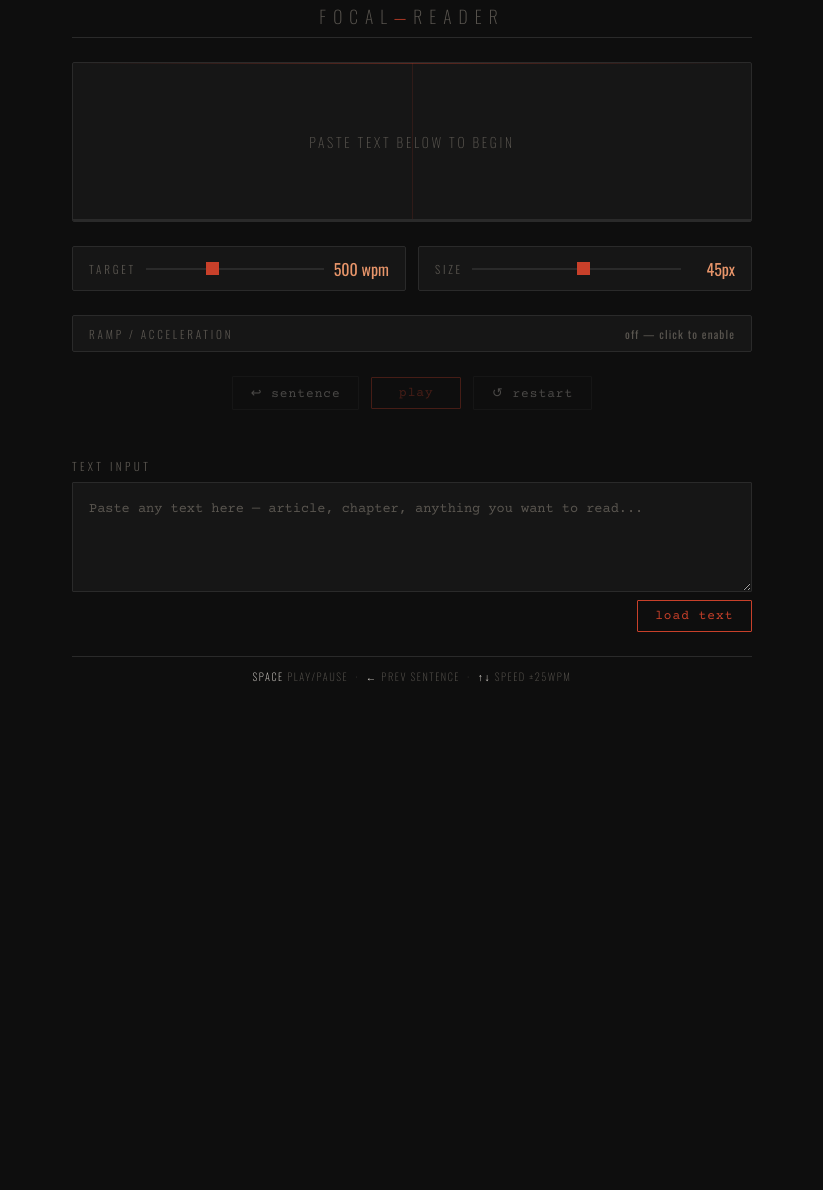
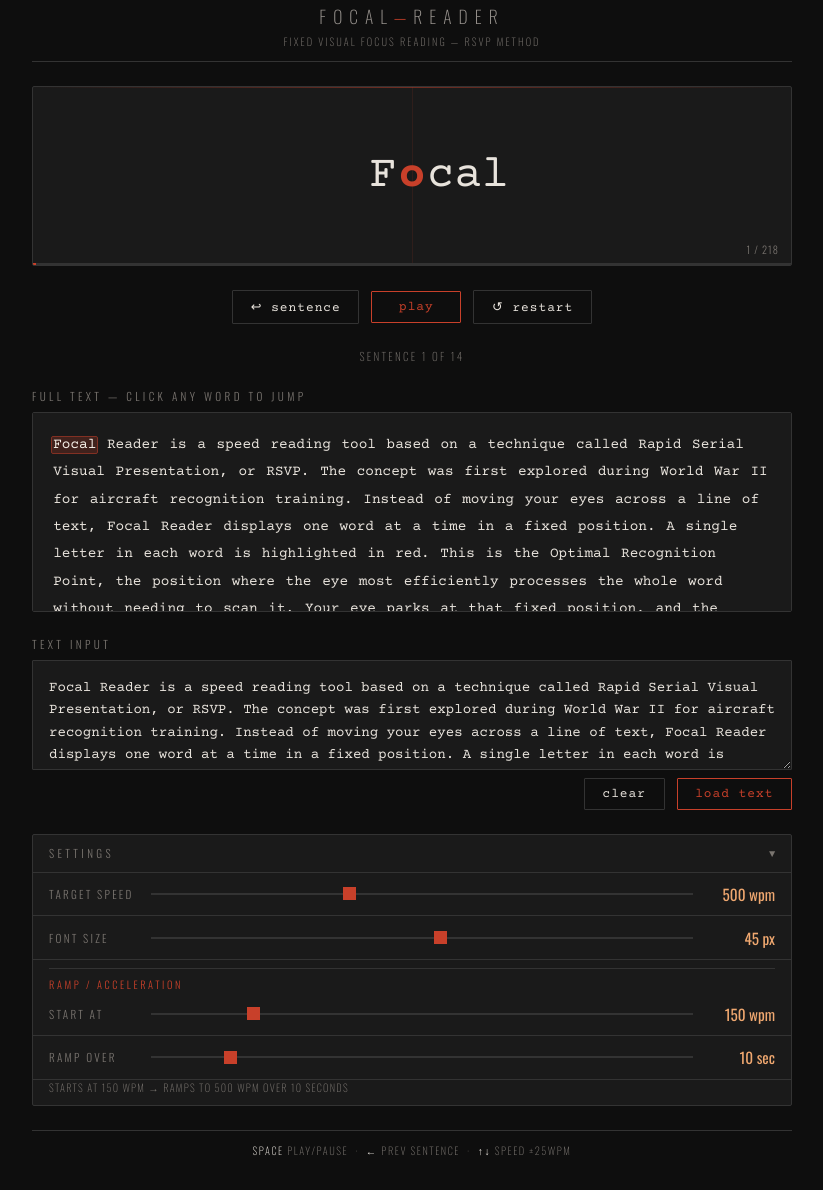
Before and after one commit to talmaru/Focal-Reader, a plain HTML site: page index.html in a window 1280 px wide. Shown: the part 29-1219 px from the top of the page, without its empty margins (228-1051 px from the left). Before the commit the page ends 800 px from the top, so only its background shows below. Drawn offline with nearby package versions, Linux system fonts and the light colour scheme.

Commit message:
Add files via upload

```diff
--- a/index.html
+++ b/index.html
@@ -8,51 +8,41 @@
   @import url('https://fonts.googleapis.com/css2?family=Courier+Prime:ital,wght@0,400;0,700;1,400&family=Oswald:wght@200;300;400&display=swap');
   *, *::before, *::after { box-sizing: border-box; margin: 0; padding: 0; }
   :root {
-    --bg: #0e0e0e; --surface: #161616; --border: #2a2a2a;
-    --text: #d4cfc9; --muted: #5a5650; --accent: #c8402a;
-    --accent2: #e8956a; --focus: #f0e6d3;
+    --bg: #0e0e0e; --surface: #1a1a1a; --border: #333;
+    --text: #e8e3dc; --muted: #7a7570; --accent: #c8402a;
+    --accent2: #f0a870; --focus: #f5f0e8;
     --highlight-bg: rgba(200,64,42,0.22); --highlight-border: rgba(200,64,42,0.6);
   }
   body { background:var(--bg); color:var(--text); font-family:'Courier Prime',monospace; min-height:100vh; display:flex; flex-direction:column; align-items:center; padding:2rem 1rem; }
-  .app { width:100%; max-width:680px; display:flex; flex-direction:column; gap:1.5rem; }
-  .header { text-align:center; padding-bottom:0.5rem; border-bottom:1px solid var(--border); }
-  .header h1 { font-family:'Oswald',sans-serif; font-weight:200; font-size:1.1rem; letter-spacing:0.4em; text-transform:uppercase; color:var(--muted); }
-  .header span { color:var(--accent); }
+  .app { width:100%; max-width:760px; display:flex; flex-direction:column; gap:1.5rem; }
 
-  .display-area { background:var(--surface); border:1px solid var(--border); border-radius:2px; height:160px; position:relative; overflow:hidden; }
-  .display-area::before { content:''; position:absolute; top:0; left:0; right:0; height:1px; background:linear-gradient(90deg,transparent,var(--accent),transparent); opacity:0.4; }
-  .pivot-guide { position:absolute; top:0; bottom:0; left:50%; width:1px; background:var(--accent); opacity:0.15; }
+  .header { text-align:center; padding-bottom:0.75rem; border-bottom:1px solid var(--border); }
+  .header h1 { font-family:'Oswald',sans-serif; font-weight:200; font-size:1.1rem; letter-spacing:0.4em; text-transform:uppercase; color:#9a9590; }
+  .header h1 span { color:var(--accent); }
+  .header p { font-family:'Oswald',sans-serif; font-weight:200; font-size:0.65rem; letter-spacing:0.2em; color:var(--muted); text-transform:uppercase; margin-top:0.3rem; }
+
+  /* DISPLAY — 25% wider via max-width increase, and we stretch the inner box */
+  .display-area {
+    background:var(--surface); border:1px solid var(--border);
+    border-radius:2px; height:180px; position:relative; overflow:hidden;
+  }
+  .display-area::before { content:''; position:absolute; top:0; left:0; right:0; height:1px; background:linear-gradient(90deg,transparent,var(--accent),transparent); opacity:0.5; }
+  .pivot-guide { position:absolute; top:0; bottom:0; left:50%; width:1px; background:var(--accent); opacity:0.12; }
+
   .word-stage { position:absolute; top:50%; left:0; right:0; transform:translateY(-50%); display:flex; align-items:baseline; justify-content:center; }
-  .word-before { display:block; text-align:right; width:50%; padding-right:2px; color:var(--text); white-space:nowrap; overflow:hidden; }
+  .word-before { display:block; text-align:right; width:50%; padding-right:2px; color:var(--text); white-space:nowrap; overflow:visible; }
   .word-pivot { display:block; color:var(--accent); font-weight:700; flex-shrink:0; }
-  .word-after { display:block; text-align:left; width:50%; padding-left:2px; color:var(--text); white-space:nowrap; overflow:hidden; }
+  .word-after { display:block; text-align:left; width:50%; padding-left:2px; color:var(--text); white-space:nowrap; overflow:visible; }
   .word-stage.flash { animation:flashIn 0.07s ease-out; }
   @keyframes flashIn { 0%{opacity:0.15;transform:translateY(-50%) scale(0.94)} 100%{opacity:1;transform:translateY(-50%) scale(1)} }
+
   .idle-text { position:absolute; top:50%; left:50%; transform:translate(-50%,-50%); font-family:'Oswald',sans-serif; font-weight:200; font-size:0.85rem; letter-spacing:0.2em; color:var(--muted); text-transform:uppercase; white-space:nowrap; }
   .progress-bar-wrap { height:2px; background:var(--border); width:100%; position:absolute; bottom:0; }
   .progress-bar-fill { height:100%; background:var(--accent); transition:width 0.1s linear; }
   .word-counter { position:absolute; bottom:8px; right:12px; font-size:0.65rem; color:var(--muted); letter-spacing:0.1em; font-family:'Oswald',sans-serif; font-weight:300; }
   .live-wpm { position:absolute; bottom:8px; left:12px; font-size:0.65rem; color:var(--accent2); letter-spacing:0.1em; font-family:'Oswald',sans-serif; font-weight:300; }
 
-  .controls-row { display:flex; align-items:center; gap:0.75rem; flex-wrap:wrap; }
-  .control-group { display:flex; align-items:center; gap:0.6rem; background:var(--surface); border:1px solid var(--border); padding:0.6rem 1rem; border-radius:2px; flex:1; min-width:180px; }
-  .control-label { font-family:'Oswald',sans-serif; font-weight:300; font-size:0.7rem; letter-spacing:0.25em; text-transform:uppercase; color:var(--muted); white-space:nowrap; }
-  .control-value { font-family:'Oswald',sans-serif; font-weight:400; font-size:1rem; color:var(--accent2); min-width:44px; text-align:right; white-space:nowrap; }
-  input[type=range] { flex:1; -webkit-appearance:none; height:2px; background:var(--border); outline:none; min-width:60px; }
-  input[type=range]::-webkit-slider-thumb { -webkit-appearance:none; width:13px; height:13px; background:var(--accent); border-radius:0; cursor:pointer; }
-
-  .ramp-section { background:var(--surface); border:1px solid var(--border); border-radius:2px; overflow:hidden; }
-  .ramp-header { display:flex; align-items:center; justify-content:space-between; padding:0.6rem 1rem; cursor:pointer; user-select:none; }
-  .ramp-title { font-family:'Oswald',sans-serif; font-weight:300; font-size:0.7rem; letter-spacing:0.25em; text-transform:uppercase; color:var(--muted); }
-  .ramp-toggle { font-size:0.7rem; color:var(--muted); letter-spacing:0.1em; font-family:'Oswald',sans-serif; }
-  .ramp-toggle.on { color:var(--accent2); }
-  .ramp-body { padding:0.75rem 1rem 1rem; display:flex; flex-direction:column; gap:0.75rem; border-top:1px solid var(--border); }
-  .ramp-body.hidden { display:none; }
-  .ramp-row { display:flex; align-items:center; gap:0.6rem; }
-  .ramp-label { font-family:'Oswald',sans-serif; font-weight:300; font-size:0.7rem; letter-spacing:0.2em; text-transform:uppercase; color:var(--muted); min-width:80px; }
-  .ramp-val { font-family:'Oswald',sans-serif; font-weight:400; font-size:0.95rem; color:var(--accent2); min-width:60px; text-align:right; white-space:nowrap; }
-  .ramp-note { font-family:'Oswald',sans-serif; font-weight:200; font-size:0.65rem; letter-spacing:0.15em; color:var(--muted); text-transform:uppercase; }
-
+  /* BUTTONS */
   .buttons { display:flex; align-items:center; justify-content:center; gap:0.75rem; }
   .btn { background:none; border:1px solid var(--border); color:var(--text); font-family:'Courier Prime',monospace; font-size:0.8rem; padding:0.5rem 1.1rem; cursor:pointer; letter-spacing:0.08em; transition:all 0.15s; border-radius:1px; }
   .btn:hover { border-color:var(--muted); color:var(--focus); }
@@ -60,10 +50,12 @@
   .btn.primary:hover { background:var(--accent); color:var(--bg); }
   .btn:disabled { opacity:0.3; cursor:not-allowed; }
 
-  .sentence-info { font-family:'Oswald',sans-serif; font-weight:200; font-size:0.7rem; letter-spacing:0.2em; color:var(--muted); text-align:center; text-transform:uppercase; }
+  .sentence-info { font-family:'Oswald',sans-serif; font-weight:200; font-size:0.7rem; letter-spacing:0.2em; color:var(--muted); text-align:center; text-transform:uppercase; min-height:1em; }
+
+  /* FULL TEXT */
   .fulltext-section { display:flex; flex-direction:column; gap:0.5rem; }
   .section-label { font-family:'Oswald',sans-serif; font-weight:300; font-size:0.7rem; letter-spacing:0.3em; text-transform:uppercase; color:var(--muted); }
-  .fulltext-view { background:var(--surface); border:1px solid var(--border); padding:1.2rem; border-radius:2px; max-height:220px; overflow-y:auto; line-height:1.9; font-size:0.88rem; scroll-behavior:smooth; }
+  .fulltext-view { background:var(--surface); border:1px solid var(--border); padding:1.2rem; border-radius:2px; max-height:200px; overflow-y:auto; line-height:1.9; font-size:0.9rem; color:var(--text); scroll-behavior:smooth; }
   .fulltext-view::-webkit-scrollbar { width:4px; }
   .fulltext-view::-webkit-scrollbar-track { background:var(--surface); }
   .fulltext-view::-webkit-scrollbar-thumb { background:var(--border); }
@@ -71,11 +63,33 @@
   .ft-word:hover { color:var(--focus); }
   .ft-word.active { background:var(--highlight-bg); color:var(--focus); outline:1px solid var(--highlight-border); }
 
+  /* TEXT INPUT */
   .text-section { display:flex; flex-direction:column; gap:0.5rem; }
-  textarea { background:var(--surface); border:1px solid var(--border); color:var(--text); font-family:'Courier Prime',monospace; font-size:0.85rem; line-height:1.6; padding:1rem; resize:vertical; min-height:110px; outline:none; border-radius:1px; transition:border-color 0.15s; }
+  textarea { background:var(--surface); border:1px solid var(--border); color:var(--text); font-family:'Courier Prime',monospace; font-size:0.88rem; line-height:1.6; padding:1rem; resize:vertical; min-height:110px; outline:none; border-radius:1px; transition:border-color 0.15s; }
   textarea:focus { border-color:var(--muted); }
   textarea::placeholder { color:var(--muted); }
-  .load-btn { align-self:flex-end; }
+  .text-actions { display:flex; gap:0.75rem; justify-content:flex-end; }
+
+  /* CONSOLIDATED OPTIONS BOX */
+  .options-box { background:var(--surface); border:1px solid var(--border); border-radius:2px; overflow:hidden; }
+  .options-header { display:flex; align-items:center; justify-content:space-between; padding:0.65rem 1rem; cursor:pointer; user-select:none; border-bottom:1px solid var(--border); }
+  .options-title { font-family:'Oswald',sans-serif; font-weight:300; font-size:0.7rem; letter-spacing:0.3em; text-transform:uppercase; color:var(--muted); }
+  .options-chevron { font-size:0.65rem; color:var(--muted); transition:transform 0.2s; }
+  .options-chevron.open { transform:rotate(180deg); }
+  .options-body { display:flex; flex-direction:column; gap:0; }
+  .options-body.hidden { display:none; }
+
+  .opt-row { display:flex; align-items:center; gap:0.75rem; padding:0.65rem 1rem; border-bottom:1px solid var(--border); }
+  .opt-row:last-child { border-bottom:none; }
+  .opt-label { font-family:'Oswald',sans-serif; font-weight:300; font-size:0.7rem; letter-spacing:0.2em; text-transform:uppercase; color:var(--muted); min-width:90px; }
+  .opt-val { font-family:'Oswald',sans-serif; font-weight:400; font-size:0.95rem; color:var(--accent2); min-width:70px; text-align:right; white-space:nowrap; }
+
+  input[type=range] { flex:1; -webkit-appearance:none; height:2px; background:var(--border); outline:none; min-width:80px; }
+  input[type=range]::-webkit-slider-thumb { -webkit-appearance:none; width:13px; height:13px; background:var(--accent); border-radius:0; cursor:pointer; }
+
+  .ramp-divider { padding:0.5rem 1rem 0; }
+  .ramp-divider-label { font-family:'Oswald',sans-serif; font-weight:300; font-size:0.65rem; letter-spacing:0.25em; text-transform:uppercase; color:var(--accent); border-top:1px solid var(--border); padding-top:0.5rem; display:block; }
+  .ramp-note { font-family:'Oswald',sans-serif; font-weight:200; font-size:0.65rem; letter-spacing:0.12em; color:var(--muted); text-transform:uppercase; padding:0 1rem 0.65rem; }
 
   .keyboard-hints { font-family:'Oswald',sans-serif; font-weight:200; font-size:0.65rem; letter-spacing:0.15em; color:var(--muted); text-align:center; text-transform:uppercase; border-top:1px solid var(--border); padding-top:0.75rem; }
   .keyboard-hints span { color:var(--text); }
@@ -83,11 +97,14 @@
 </head>
 <body>
 <div class="app">
-  <div class="header"><h1>FOCAL<span>—</span>READER</h1></div>
+  <div class="header">
+    <h1>FOCAL<span>—</span>READER</h1>
+    <p>Fixed Visual Focus Reading — RSVP Method</p>
+  </div>
 
   <div class="display-area">
     <div class="pivot-guide"></div>
-    <div class="idle-text" id="idleText">paste text below to begin</div>
+    <div class="idle-text" id="idleText">loading seed text…</div>
     <div class="word-stage" id="wordStage" style="display:none; font-size:45px;">
       <span class="word-before" id="wBefore"></span>
       <span class="word-pivot" id="wPivot"></span>
@@ -96,39 +113,6 @@
     <div class="live-wpm" id="liveWpm"></div>
     <div class="word-counter" id="wordCounter"></div>
     <div class="progress-bar-wrap"><div class="progress-bar-fill" id="progressBar" style="width:0%"></div></div>
-  </div>
-
-  <div class="controls-row">
-    <div class="control-group">
-      <span class="control-label">Target</span>
-      <input type="range" id="wpmSlider" min="100" max="1200" step="25" value="500">
-      <span class="control-value"><span id="wpmDisplay">500</span> wpm</span>
-    </div>
-    <div class="control-group">
-      <span class="control-label">Size</span>
-      <input type="range" id="fontSlider" min="16" max="72" step="2" value="45">
-      <span class="control-value"><span id="fontDisplay">45</span>px</span>
-    </div>
-  </div>
-
-  <div class="ramp-section">
-    <div class="ramp-header" id="rampHeader">
-      <span class="ramp-title">Ramp / Acceleration</span>
-      <span class="ramp-toggle" id="rampToggleLabel">off — click to enable</span>
-    </div>
-    <div class="ramp-body hidden" id="rampBody">
-      <div class="ramp-row">
-        <span class="ramp-label">Start at</span>
-        <input type="range" id="rampStartSlider" min="50" max="600" step="25" value="150">
-        <span class="ramp-val"><span id="rampStartDisplay">150</span> wpm</span>
-      </div>
-      <div class="ramp-row">
-        <span class="ramp-label">Ramp over</span>
-        <input type="range" id="rampDurSlider" min="2" max="60" step="1" value="10">
-        <span class="ramp-val"><span id="rampDurDisplay">10</span> sec</span>
-      </div>
-      <div class="ramp-note" id="rampNote">starts at 150 wpm → ramps to 500 wpm over 10 seconds</div>
-    </div>
   </div>
 
   <div class="buttons">
@@ -147,7 +131,44 @@
   <div class="text-section">
     <span class="section-label">Text Input</span>
     <textarea id="textInput" placeholder="Paste any text here — article, chapter, anything you want to read..."></textarea>
-    <button class="btn primary load-btn" id="loadBtn">load text</button>
+    <div class="text-actions">
+      <button class="btn" id="clearBtn">clear</button>
+      <button class="btn primary" id="loadBtn">load text</button>
+    </div>
+  </div>
+
+  <!-- CONSOLIDATED OPTIONS -->
+  <div class="options-box">
+    <div class="options-header" id="optionsHeader">
+      <span class="options-title">Settings</span>
+      <span class="options-chevron open" id="optionsChevron">▲</span>
+    </div>
+    <div class="options-body" id="optionsBody">
+      <div class="opt-row">
+        <span class="opt-label">Target Speed</span>
+        <input type="range" id="wpmSlider" min="100" max="1200" step="25" value="500">
+        <span class="opt-val"><span id="wpmDisplay">500</span> wpm</span>
+      </div>
+      <div class="opt-row">
+        <span class="opt-label">Font Size</span>
+        <input type="range" id="fontSlider" min="16" max="72" step="2" value="45">
+        <span class="opt-val"><span id="fontDisplay">45</span> px</span>
+      </div>
+
+      <div class="ramp-divider"><span class="ramp-divider-label">Ramp / Acceleration</span></div>
+
+      <div class="opt-row">
+        <span class="opt-label">Start At</span>
+        <input type="range" id="rampStartSlider" min="50" max="600" step="25" value="150">
+        <span class="opt-val"><span id="rampStartDisplay">150</span> wpm</span>
+      </div>
+      <div class="opt-row">
+        <span class="opt-label">Ramp Over</span>
+        <input type="range" id="rampDurSlider" min="2" max="60" step="1" value="10">
+        <span class="opt-val"><span id="rampDurDisplay">10</span> sec</span>
+      </div>
+      <div class="ramp-note" id="rampNote">starts at 150 wpm → ramps to 500 wpm over 10 seconds</div>
+    </div>
   </div>
 
   <div class="keyboard-hints">
@@ -158,17 +179,25 @@
 </div>
 
 <script>
+  const SEED_TEXT = `Focal Reader is a speed reading tool based on a technique called Rapid Serial Visual Presentation, or RSVP. The concept was first explored during World War II for aircraft recognition training. Instead of moving your eyes across a line of text, Focal Reader displays one word at a time in a fixed position. A single letter in each word is highlighted in red. This is the Optimal Recognition Point, the position where the eye most efficiently processes the whole word without needing to scan it. Your eye parks at that fixed position, and the words flow through it. The result is that the mechanical work of reading, moving your eyes across a line, is eliminated entirely. What remains is pure comprehension. You can configure your target reading speed in words per minute using the settings below. The ramp function lets you start at a comfortable speed and accelerate smoothly to your target, so your brain has time to shift gears rather than being thrown into full speed from a standing start. The full text panel below the display shows your position in the text as you read. You can click any word to jump directly to that point. To get started, paste any text into the input box and hit load. Then press play, or tap the spacebar.`;
+
   const state = {
     words:[], sentences:[],
     currentWord:0, isPlaying:false,
     targetWpm:500, fontSize:45,
-    rampEnabled:false, rampStart:150, rampDuration:10,
+    rampEnabled:true, rampStart:150, rampDuration:10,
     playStartTime:null, pausedElapsed:0,
-    timer:null, loaded:false
+    timer:null, loaded:false,
+    optionsOpen:true
   };
 
   function getORP(word) {
     if (!word) return {before:'',pivot:' ',after:''};
+    // hyphen handling — pivot on the hyphen character
+    const hyphenIdx = word.indexOf('-');
+    if (hyphenIdx > 0 && hyphenIdx < word.length - 1) {
+      return {before:word.slice(0,hyphenIdx),pivot:'-',after:word.slice(hyphenIdx+1)};
+    }
     const clean=word.replace(/[^a-zA-Z0-9]/g,'');
     if (!clean.length) return {before:'',pivot:word[0],after:word.slice(1)};
     const idx=clean.length===1?0:Math.max(0,Math.floor(clean.length*0.28));
@@ -248,7 +277,7 @@
 
   function updateLiveWpm(wpm) {
     document.getElementById('liveWpm').textContent=
-      (state.isPlaying&&state.rampEnabled)?wpm+' wpm':'';
+      (state.isPlaying&&state.rampEnabled&&wpm<state.targetWpm)?wpm+' wpm':'';
   }
 
   function play() {
@@ -291,8 +320,7 @@
     pause();
     const si=getCurrentSentenceIndex();
     state.currentWord=state.sentences[Math.max(0,si-1)].start;
-    state.pausedElapsed=0;
-    displayWord(state.currentWord);
+    state.pausedElapsed=0; displayWord(state.currentWord);
   }
 
   function restart() {
@@ -300,10 +328,8 @@
     displayWord(0); document.getElementById('playBtn').textContent='play';
   }
 
-  function loadText() {
-    const raw=document.getElementById('textInput').value.trim();
-    if (!raw) return;
-    const words=raw.split(/\s+/).filter(w=>w.length>0);
+  function initText(text) {
+    const words=text.split(/\s+/).filter(w=>w.length>0);
     if (!words.length) return;
     state.words=words; state.sentences=splitIntoSentences(words);
     state.currentWord=0; state.pausedElapsed=0;
@@ -318,19 +344,26 @@
     buildFullText(); displayWord(0);
   }
 
+  function loadText() {
+    const raw=document.getElementById('textInput').value.trim();
+    if (!raw) return;
+    initText(raw);
+  }
+
   function updateRampNote() {
     document.getElementById('rampNote').textContent=
       'starts at '+state.rampStart+' wpm → ramps to '+state.targetWpm+' wpm over '+state.rampDuration+' seconds';
   }
 
-  document.getElementById('rampHeader').addEventListener('click',()=>{
-    state.rampEnabled=!state.rampEnabled;
-    const label=document.getElementById('rampToggleLabel');
-    const body=document.getElementById('rampBody');
-    if (state.rampEnabled) { label.textContent='on'; label.classList.add('on'); body.classList.remove('hidden'); }
-    else { label.textContent='off — click to enable'; label.classList.remove('on'); body.classList.add('hidden'); }
+  // Options toggle
+  document.getElementById('optionsHeader').addEventListener('click',()=>{
+    state.optionsOpen=!state.optionsOpen;
+    document.getElementById('optionsBody').classList.toggle('hidden',!state.optionsOpen);
+    document.getElementById('optionsChevron').classList.toggle('open',state.optionsOpen);
+    document.getElementById('optionsChevron').textContent=state.optionsOpen?'▲':'▼';
   });
 
+  // Sliders
   document.getElementById('wpmSlider').addEventListener('input',function(){ state.targetWpm=parseInt(this.value); document.getElementById('wpmDisplay').textContent=state.targetWpm; updateRampNote(); });
   document.getElementById('fontSlider').addEventListener('input',function(){ state.fontSize=parseInt(this.value); document.getElementById('fontDisplay').textContent=state.fontSize; document.getElementById('wordStage').style.fontSize=state.fontSize+'px'; });
   document.getElementById('rampStartSlider').addEventListener('input',function(){ state.rampStart=parseInt(this.value); document.getElementById('rampStartDisplay').textContent=state.rampStart; updateRampNote(); });
@@ -340,6 +373,7 @@
   document.getElementById('prevBtn').addEventListener('click',prevSentence);
   document.getElementById('restartBtn').addEventListener('click',restart);
   document.getElementById('loadBtn').addEventListener('click',loadText);
+  document.getElementById('clearBtn').addEventListener('click',()=>{ document.getElementById('textInput').value=''; });
 
   document.addEventListener('keydown',function(e){
     if (e.target===document.getElementById('textInput')) return;
@@ -348,6 +382,12 @@
     if (e.code==='ArrowUp'){ const s=document.getElementById('wpmSlider'); s.value=Math.min(1200,parseInt(s.value)+25); s.dispatchEvent(new Event('input')); }
     if (e.code==='ArrowDown'){ const s=document.getElementById('wpmSlider'); s.value=Math.max(100,parseInt(s.value)-25); s.dispatchEvent(new Event('input')); }
   });
+
+  // Load seed text on start
+  window.addEventListener('load',()=>{
+    document.getElementById('textInput').value=SEED_TEXT;
+    initText(SEED_TEXT);
+  });
 </script>
 </body>
 </html>
```
